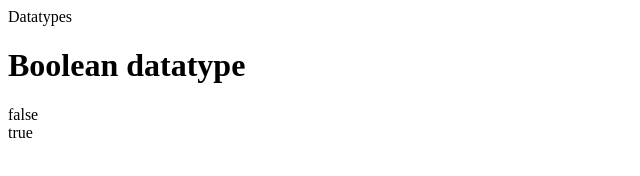
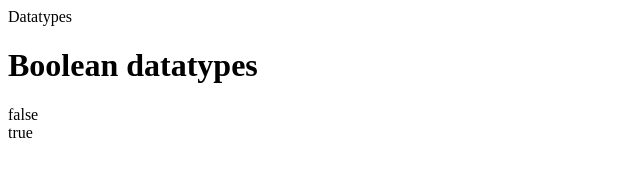
Before and after one commit to jose-hutech/javascript-learning, a plain HTML site: page js-basics/datatype.html in a window 1280 px wide. Shown: the full height of the page, 0-640 px from the left. Drawn offline with Linux system fonts and the light colour scheme.

Commit message:
1-12-2022 -- 2
Boolean datatypes

```diff
--- a/js-basics/datatype.html
+++ b/js-basics/datatype.html
@@ -1,7 +1,7 @@
 <html>
     <head> Datatypes</head>
     <body>
-        <h1> Boolean datatype</h1>
+        <h1> Boolean datatypes</h1>
         <p id="1234"> </p>
         <script>
             let x=3;
```
